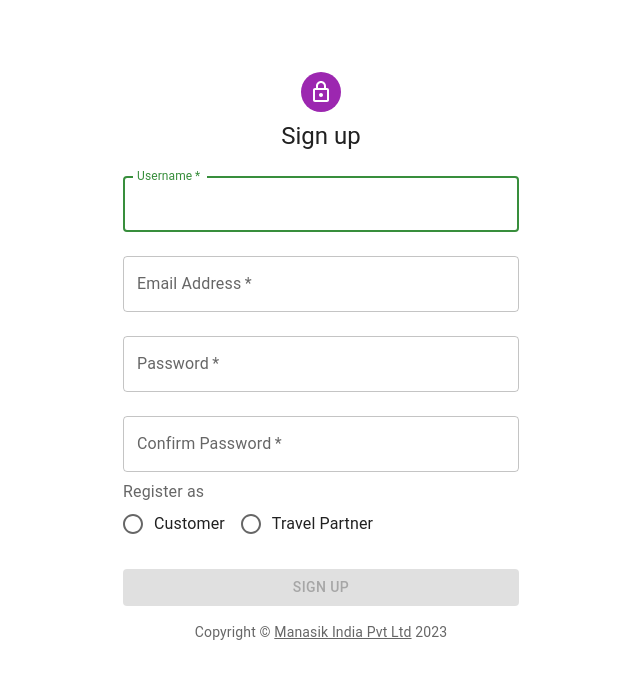
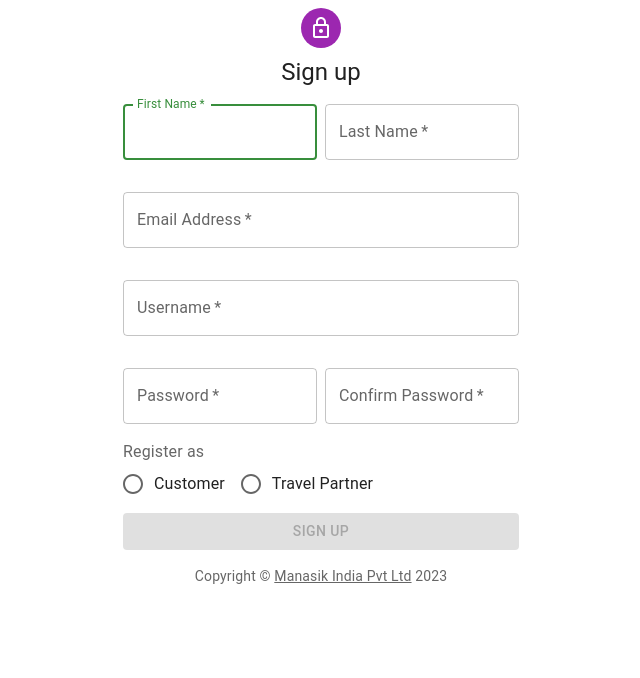
Before and after one commit to amirmursal/manasik, a React (Create React App) app: page /signUp in a window 1280 px wide. Shown: the top 678 px of the page, without its empty margins (319-959 px from the left). Built offline with nearby package versions, Linux system fonts and the light colour scheme.

Commit message:
feat: added user registration module

```diff
--- a/src/components/SignUp/SignUp.tsx
+++ b/src/components/SignUp/SignUp.tsx
@@ -13,9 +13,12 @@ import {
   FormControl,
   FormControlLabel,
   FormLabel,
+  Grid,
   Radio,
   RadioGroup,
 } from "@mui/material";
+import { useSignUpMutation } from "../../services/signup";
+import { useNavigate } from "react-router-dom";
 
 const SignUp = () => {
   const [email, setEmail] = useState("");
@@ -24,20 +27,71 @@ const SignUp = () => {
   const [confirmPassword, setConfirmPassword] = useState("");
   const [isLoading, setIsLoading] = useState(false);
   const [userRole, setUserRole] = useState("");
+  const [firstName, setFirstName] = useState("");
+  const [lastName, setLastName] = useState("");
+  const [error, setError] = useState(false);
+  const [emailError, setEmailError] = useState(false);
   const [confirmPasswordError, setConfirmPasswordError] = useState(false);
+  const [signUp] = useSignUpMutation();
+  const navigate = useNavigate();
 
   const handleSubmit = async (event: any) => {
     event.preventDefault();
     setIsLoading(true);
+    const { data }: any = await signUp({
+      username,
+      email,
+      password,
+      confirmPassword,
+      roleId: userRole,
+      firstname: firstName,
+      lastname: lastName,
+    });
+    if (data.isError) {
+      setError(true);
       setIsLoading(false);
+      setEmail("");
+      setPassword("");
+      setUsername("");
+      setConfirmPassword("");
+      setUserRole("");
+      setFirstName("");
+      setLastName("");
+      setConfirmPasswordError(false);
+    } else {
+      setIsLoading(false);
+      navigate("/login", { replace: true });
+    }
   };
 
   const handleUserNameChange = (event: any) => {
+    setError(false);
     setUsername(event?.target.value.trim());
   };
+
   const handleEmailChange = (event: any) => {
+    const isError = validateEmail(event?.target.value);
+    setEmailError(!isError);
+    setError(false);
     setEmail(event?.target.value.trim());
   };
+
+  const validateEmail = (email: any) => {
+    // Regular expression for a basic email validation
+    const emailRegex = /^[^\s@]+@[^\s@]+\.[^\s@]+$/;
+
+    // Test the email against the regular expression
+    return emailRegex.test(email);
+  };
+
+  const handleFirstNameChange = (event: any) => {
+    setFirstName(event.target.value.trim());
+  };
+
+  const handleLastNameChange = (event: any) => {
+    setLastName(event.target.value.trim());
+  };
+
   const handleConfirmPasswordChange = (event: any) => {
     setConfirmPassword(event?.target.value.trim());
     if (password === event?.target.value.trim()) {
@@ -63,8 +117,19 @@ const SignUp = () => {
       password.length === 0 ||
       confirmPassword.length === 0 ||
       username.length === 0 ||
-      userRole.length === 0,
-    [isLoading, email, password, confirmPassword, username, userRole]
+      userRole.length === 0 ||
+      firstName.length === 0 ||
+      lastName.length === 0,
+    [
+      isLoading,
+      email,
+      password,
+      confirmPassword,
+      username,
+      userRole,
+      firstName,
+      lastName,
+    ]
   );
 
   return (
@@ -77,18 +142,33 @@ const SignUp = () => {
         <Typography component="h1" variant="h5">
           Sign up
         </Typography>
-        <Box component="form" noValidate sx={signUpStyles.form}>
+        <Grid container spacing={1}>
+          <Grid item xs={12} sm={6}>
             <TextField
               margin="normal"
               required
               fullWidth
-            id="username"
-            label="Username"
-            name="username"
+              name="firstName"
+              label="First Name"
+              id="firstName"
+              value={firstName}
               autoFocus
-            value={username}
-            onChange={handleUserNameChange}
+              onChange={handleFirstNameChange}
             />
+          </Grid>
+          <Grid item xs={12} sm={6}>
+            <TextField
+              margin="normal"
+              required
+              fullWidth
+              name="lastName"
+              label="Last Name"
+              id="lastName"
+              value={lastName}
+              onChange={handleLastNameChange}
+            />
+          </Grid>
+          <Grid item xs={12}>
             <TextField
               margin="normal"
               required
@@ -99,6 +179,26 @@ const SignUp = () => {
               value={email}
               onChange={handleEmailChange}
             />
+            {emailError && (
+              <Typography color="error">input valid email address</Typography>
+            )}
+          </Grid>
+          <Grid item xs={12}>
+            <TextField
+              margin="normal"
+              required
+              fullWidth
+              id="username"
+              label="Username"
+              name="username"
+              value={username}
+              onChange={handleUserNameChange}
+            />
+            {error && (
+              <Typography color="error">User already exists</Typography>
+            )}
+          </Grid>
+          <Grid item xs={12} sm={6}>
             <TextField
               margin="normal"
               required
@@ -110,6 +210,8 @@ const SignUp = () => {
               value={password}
               onChange={handlePasswordChange}
             />
+          </Grid>
+          <Grid item xs={12} sm={6}>
             <TextField
               error={confirmPasswordError}
               margin="normal"
@@ -123,6 +225,8 @@ const SignUp = () => {
               onChange={handleConfirmPasswordChange}
               helperText={confirmPasswordError && "password does not match"}
             />
+          </Grid>
+          <Grid item xs={12}>
             <FormControl>
               <FormLabel id="demo-row-radio-buttons-group-label">
                 Register as
@@ -135,17 +239,19 @@ const SignUp = () => {
                 onChange={handleUserRoleChange}
               >
                 <FormControlLabel
-                value="customer"
+                  value="3"
                   control={<Radio />}
                   label="Customer"
                 />
                 <FormControlLabel
-                value="agent"
+                  value="2"
                   control={<Radio />}
                   label="Travel Partner"
                 />
               </RadioGroup>
             </FormControl>
+          </Grid>
+          <Grid item xs={12}>
             <Button
               type="submit"
               fullWidth
@@ -157,7 +263,8 @@ const SignUp = () => {
             >
               Sign Up
             </Button>
-        </Box>
+          </Grid>
+        </Grid>
       </Box>
     </Container>
   );
--- a/src/components/SignUp/SignUpStyles.ts
+++ b/src/components/SignUp/SignUpStyles.ts
@@ -1,6 +1,5 @@
 const signUpStyles = {
   root: {
-    marginTop: 8,
     display: "flex",
     flexDirection: "column",
     alignItems: "center",
@@ -10,16 +9,12 @@ const signUpStyles = {
     bgcolor: "secondary.main",
   },
   submitButton: {
-    mt: 3,
     mb: 2,
   },
   copyRight: {
     mt: 8,
     mb: 4,
   },
-  form: {
-    mt: 1,
-  },
   buttonText: {
     color: "#fff",
   },
--- /dev/null
+++ b/src/services/signup.ts
@@ -0,0 +1,62 @@
+import { createApi, fetchBaseQuery } from "@reduxjs/toolkit/query/react";
+
+type UserDetails = {
+  username: string;
+  email: string;
+  password: string;
+  confirmPassword: string;
+  roleId: any;
+  firstname: string;
+  lastname: string;
+};
+
+type SignUpResponse = {
+  content: boolean;
+  currentPage: boolean;
+  error: null;
+  errorObject: null;
+  httpStatusCode: number;
+  isError: boolean;
+  pageSize: number;
+  totalCount: number;
+  totalPages: number;
+};
+
+// Define a service using a base URL and expected endpoints
+export const signUpApi = createApi({
+  reducerPath: "signUpApi",
+  baseQuery: fetchBaseQuery({
+    baseUrl: "https://mahapuleayaz-001-site1.itempurl.com/api",
+  }),
+  endpoints: (builder) => ({
+    signUp: builder.mutation<SignUpResponse, UserDetails>({
+      query: ({
+        username,
+        email,
+        password,
+        confirmPassword,
+        roleId,
+        firstname,
+        lastname,
+      }) => ({
+        url: `Auth/self-register`,
+        method: "POST",
+        body: {
+          username,
+          email,
+          password,
+          confirmPassword,
+          roleId,
+          firstname,
+          lastname,
+        },
+      }),
+      // Pick out data and prevent nested properties in a hook or selector
+      transformResponse: (response: any) => response,
+    }),
+  }),
+});
+
+// Export hooks for usage in functional components, which are
+// auto-generated based on the defined endpoints
+export const { useSignUpMutation } = signUpApi;
--- a/src/store.ts
+++ b/src/store.ts
@@ -1,14 +1,16 @@
 import { configureStore } from "@reduxjs/toolkit";
 import { loginApi } from "./services/login";
+import { signUpApi } from "./services/signup";
 import userReducer from "./slices/userSlice";
 
 export const store = configureStore({
   reducer: {
     [loginApi.reducerPath]: loginApi.reducer,
+    [signUpApi.reducerPath]: signUpApi.reducer,
     user: userReducer,
   },
   middleware: (getDefaultMiddleware) =>
-    getDefaultMiddleware().concat(loginApi.middleware),
+    getDefaultMiddleware().concat(loginApi.middleware, signUpApi.middleware),
 });
 
 // Infer the `RootState` and `AppDispatch` types from the store itself
```
Lines whose indentation alone changed are shown as unchanged.
